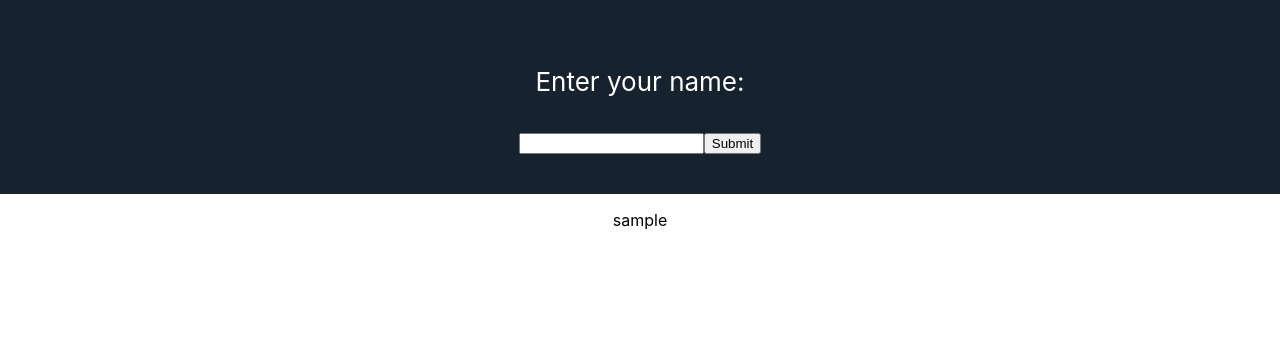
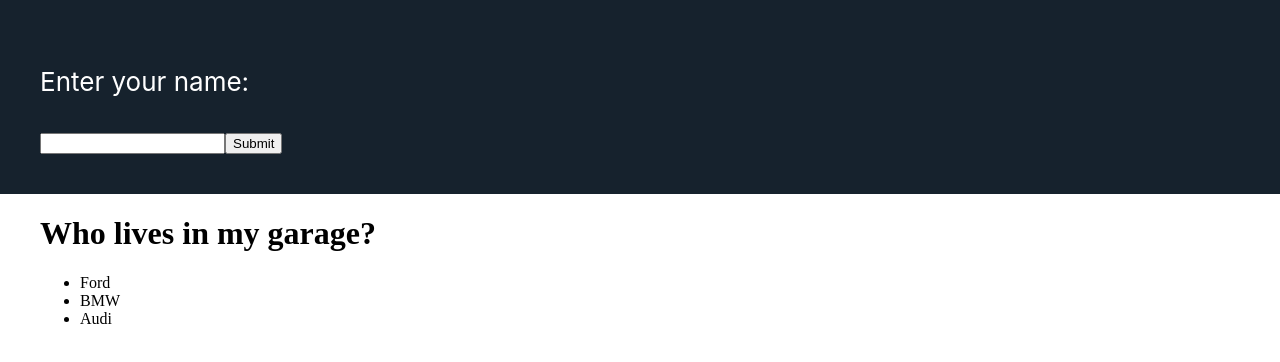
Before and after one commit to M-Loyola/react-final-exam, a React (Create React App) app in the folder react-final-exam/: page / in a window 1280 px wide. Shown: the top 362 px of the page. Built offline with nearby package versions, Linux system fonts and the light colour scheme.

Commit message:
(REACT-EXAM): Modify css and add handling to Cars component

```diff
--- a/react-final-exam/src/App.css
+++ b/react-final-exam/src/App.css
@@ -1,24 +1,7 @@
-.App {
-  text-align: center;
-}
-
-.App-logo {
-  height: 40vmin;
-  pointer-events: none;
-}
-
-@media (prefers-reduced-motion: no-preference) {
-  .App-logo {
-    animation: App-logo-spin infinite 20s linear;
-  }
-}
-
 .App-header {
   background-color: #16222d;
   display: flex;
   flex-direction: column;
-  align-items: center;
-  justify-content: center;
   font-size: calc(10px + 2vmin);
   color: white;
   padding: 5vh;
--- a/react-final-exam/src/App.js
+++ b/react-final-exam/src/App.js
@@ -9,7 +9,9 @@ function App() {
       <header className="App-header">
         <Hello/>
       </header>
-      <Cars/>
+      <div style={{paddingLeft: '5vh'}}>
+        <Cars/>
+      </div>
     </div>
   );
 }
--- a/react-final-exam/src/components/Cars.js
+++ b/react-final-exam/src/components/Cars.js
@@ -1,8 +1,20 @@
 const Cars = () => {
     const Cars = ["Ford", "BMW", "Audi"]
+
+    const fontStyle = {
+        fontFamily: 'Times New Roman'
+    }
+
     return (
         <>
-        <p>sample</p>
+            <h1 style={fontStyle}>
+                Who lives in my garage?
+            </h1>
+            <ul>
+                {Cars.map((car, index) => (
+                    <li style={fontStyle} key={index}>{car}</li>
+                ))}
+            </ul>
         </>
     );
 }
```
